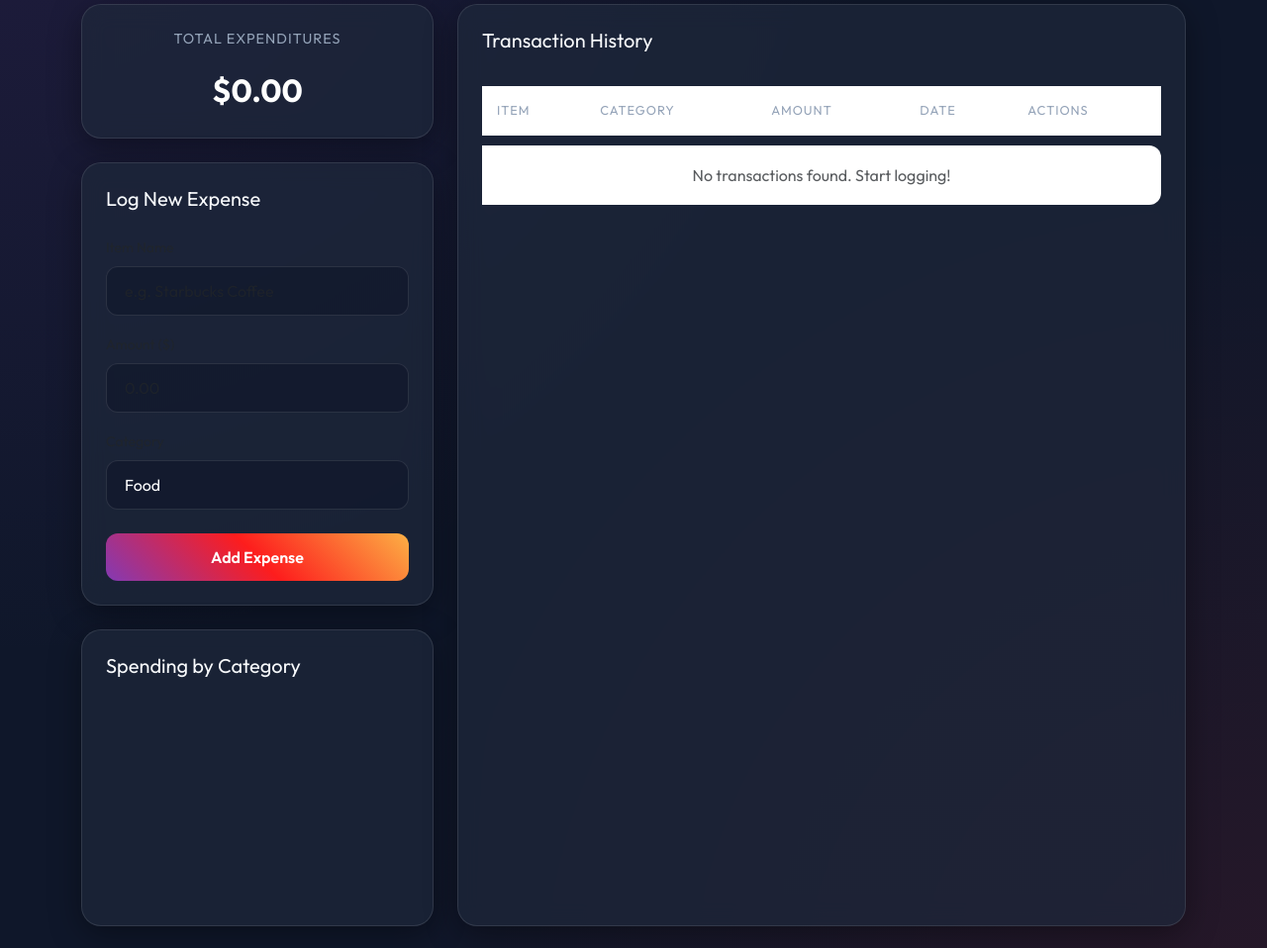
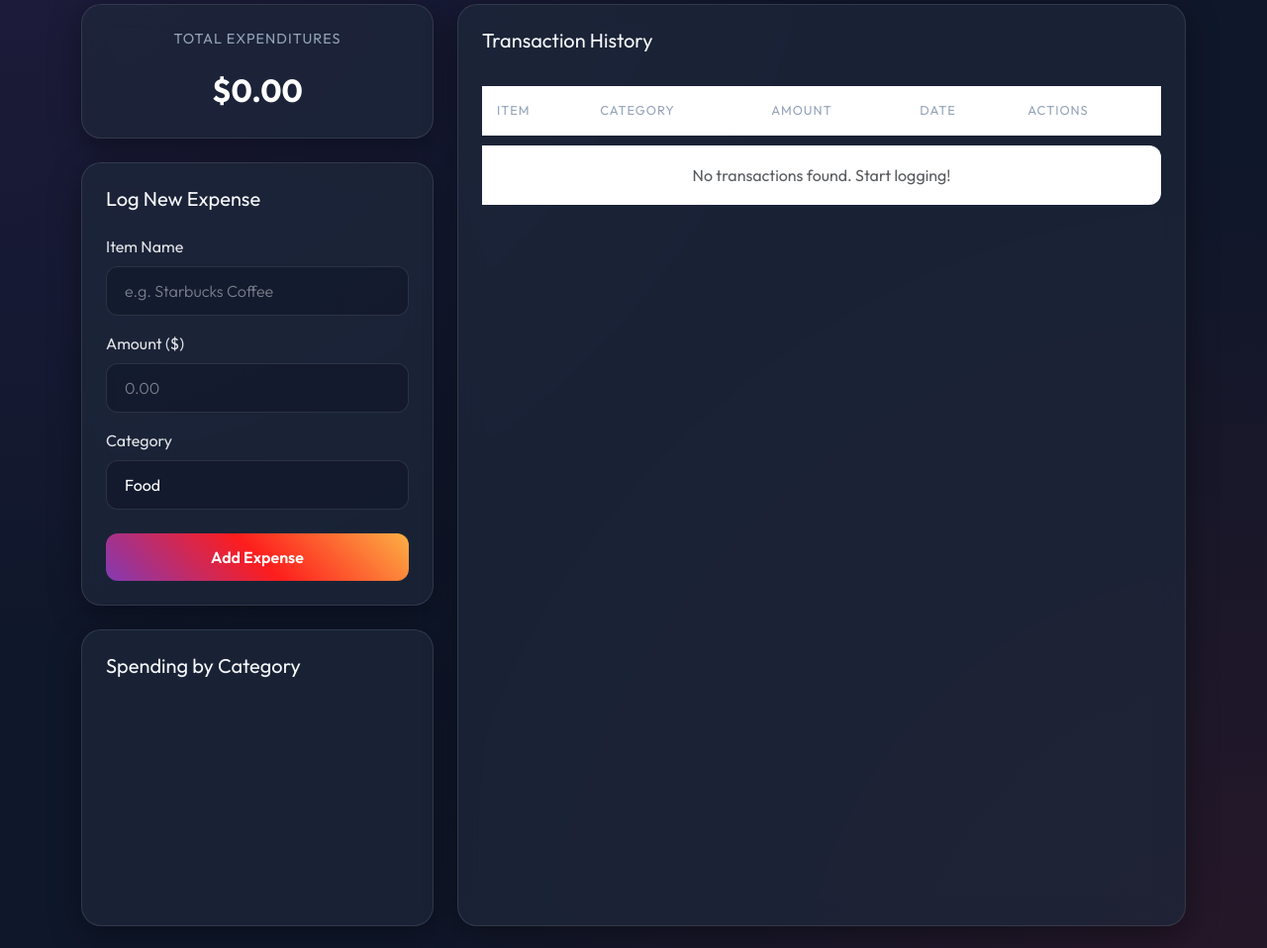
Before and after one commit to imSai-py/ExpenseSnap, a Flask app: page / in a window 1280 px wide. Shown: the part 219-1177 px from the top of the page at 99% size. Run offline with Flask 3, Linux system fonts and the light colour scheme.

Commit message:
feat: made change to  frontend UI with HTML template and custom CSS(brighten the text in Log new Expense category)

```diff
--- a/static/css/style.css
+++ b/static/css/style.css
@@ -112,6 +112,19 @@ body {
     color: white !important;
     border-radius: 12px !important;
     padding: 12px 18px !important;
+}
+
+.form-label {
+    color: var(--text-main) !important;
+    font-weight: 500;
+    opacity: 0.9;
+    margin-bottom: 8px;
+}
+
+.form-control::placeholder,
+.form-select::placeholder {
+    color: rgba(255, 255, 255, 0.45) !important;
+    font-weight: 300;
 }
 
 .form-control:focus,
--- a/templates/index.html
+++ b/templates/index.html
@@ -36,17 +36,17 @@
                     <h5 class="mb-4">Log New Expense</h5>
                     <form action="/add" method="POST">
                         <div class="mb-3">
-                            <label class="form-label text-muted small">Item Name</label>
+                            <label class="form-label">Item Name</label>
                             <input type="text" name="item_name" class="form-control" placeholder="e.g. Starbucks Coffee"
                                 required>
                         </div>
                         <div class="mb-3">
-                            <label class="form-label text-muted small">Amount ($)</label>
+                            <label class="form-label">Amount ($)</label>
                             <input type="number" step="0.01" name="amount" class="form-control" placeholder="0.00"
                                 required>
                         </div>
                         <div class="mb-3">
-                            <label class="form-label text-muted small">Category</label>
+                            <label class="form-label">Category</label>
                             <select name="category" class="form-select">
                                 <option value="Food">Food</option>
                                 <option value="Transport">Transport</option>
@@ -133,16 +133,17 @@
                     <form id="editForm" method="POST">
                         <input type="hidden" id="edit-id" name="id">
                         <div class="mb-3">
-                            <label class="form-label text-muted small">Item Name</label>
-                            <input type="text" id="edit-name" name="item_name" class="form-control" required>
+                            <label class="form-label">Item Name</label>
+                            <input type="text" id="edit-name" name="item_name" class="form-control"
+                                placeholder="Enter item name" required>
                         </div>
                         <div class="mb-3">
-                            <label class="form-label text-muted small">Amount ($)</label>
+                            <label class="form-label">Amount ($)</label>
                             <input type="number" step="0.01" id="edit-amount" name="amount" class="form-control"
-                                required>
+                                placeholder="0.00" required>
                         </div>
                         <div class="mb-3">
-                            <label class="form-label text-muted small">Category</label>
+                            <label class="form-label">Category</label>
                             <select id="edit-category" name="category" class="form-select">
                                 <option value="Food">Food</option>
                                 <option value="Transport">Transport</option>
```
